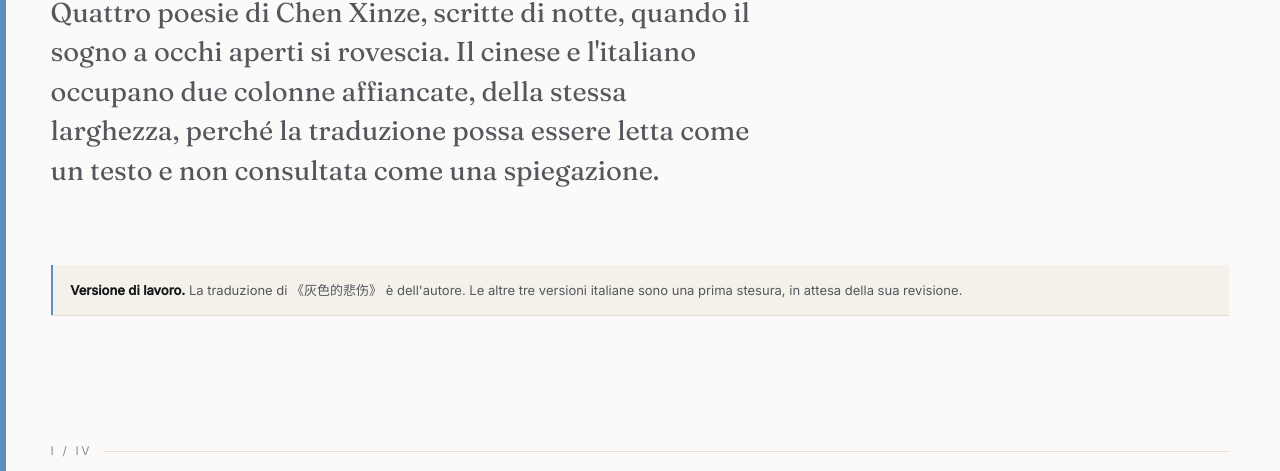
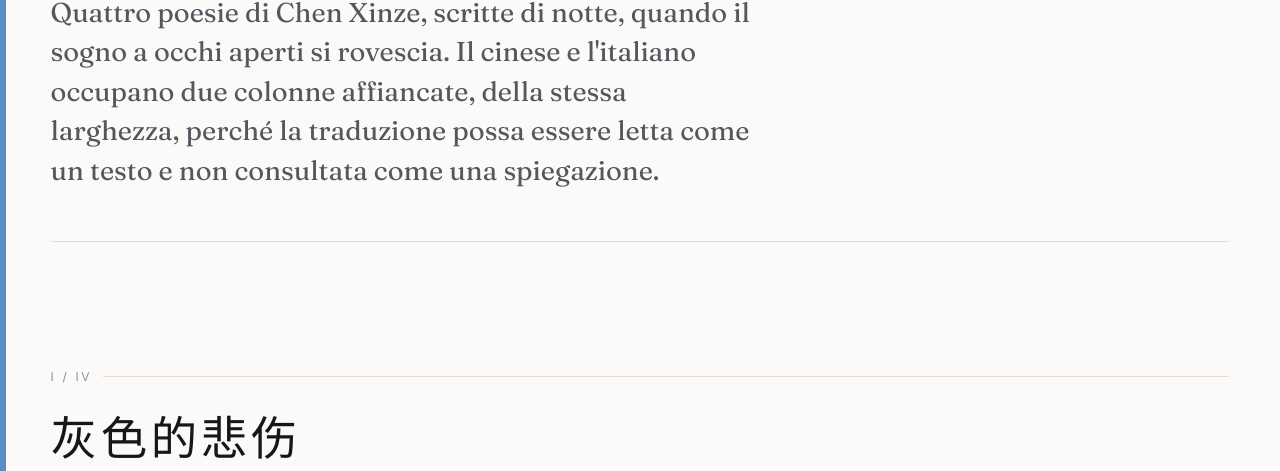
Before and after one commit to sognidiurni/sognidiurni.github.io, a plain HTML site: page poesie.html in a window 1280 px wide. Shown: the part 303-774 px from the top of the page. Drawn offline with Linux system fonts and the light colour scheme.

Commit message:
Pubblicazione definitiva: apre il sito ai motori di ricerca
Rimossi il meta robots noindex dalle cinque pagine e il Disallow da
robots.txt. Tolto l'avviso "Versione di lavoro" in cima alle poesie:
la stessa informazione resta, piu' compatta, dentro la nota alla
traduzione, perche' tre versioni italiane su quattro non sono ancora
dell'autore. Rimosso anche l'indirizzo email segnaposto, che non
deve finire nell'indice di Google.

Co-Authored-By: Claude Opus 5 <noreply@anthropic.com>

```diff
--- a/css/style.css
+++ b/css/style.css
@@ -444,20 +444,6 @@ body.lb-open { overflow: hidden; }
 /* -------------------------------------------------------------
    07. POESIE BILINGUI
    ------------------------------------------------------------- */
-/* Avviso temporaneo: segnala che alcune traduzioni sono ancora
-   una prima stesura. Da rimuovere insieme al blocco HTML quando
-   la revisione dell'autore è completa. */
-.draft-note {
-  display: block;
-  margin-top: 1.5rem;
-  padding: 0.9rem 1.1rem;
-  border-left: 2px solid var(--spine);
-  background: var(--paper-warm);
-  font-size: var(--t-sm);
-  color: var(--ink-2);
-}
-.draft-note strong { color: var(--ink); }
-
 .poem {
   padding-block: var(--band);
   border-top: 1px solid var(--line);
--- a/poesie.html
+++ b/poesie.html
@@ -3,10 +3,6 @@
 <head>
 <meta charset="utf-8">
 <meta name="viewport" content="width=device-width, initial-scale=1">
-
-<!-- FASE DI REVISIONE: impedisce ai motori di ricerca di indicizzare il sito.
-     DA RIMUOVERE alla pubblicazione definitiva, insieme al Disallow in robots.txt. -->
-<meta name="robots" content="noindex, nofollow">
 
 <title>Quattro poesie, cinese e italiano a fronte | Sotto lo sguardo dei sogni diurni</title>
 <meta name="description" content="Le quattro poesie di Chen Xinze (Tristezza grigia, Amore d&rsquo;autunno, Il rimedio, Monologo notturno) nel testo cinese originale con traduzione italiana a fronte, ciascuna accostata a un'incisione di Lin Junnan.">
@@ -93,17 +89,7 @@
        ogni poesia è un blocco <article class="poem"> autonomo.
        Attenzione: dentro .verse gli a-capo del codice sono
        significativi (la regola CSS è white-space: pre-line).
-
-       DA TOGLIERE PRIMA DELLA PUBBLICAZIONE: l'avviso qui sotto
-       (<aside class="draft-note">) segnala che tre traduzioni su
-       quattro sono ancora una prima stesura. Va eliminato quando
-       l'autore avrà completato la revisione.
        ========================================================= -->
-
-  <aside class="draft-note">
-    <span class="i18n" lang="it"><strong>Versione di lavoro.</strong> La traduzione di 《灰色的悲伤》 è dell'autore. Le altre tre versioni italiane sono una prima stesura, in attesa della sua revisione.</span>
-    <span class="i18n" lang="zh"><strong>工作版本。</strong>《灰色的悲伤》的译文出自作者本人，其余三首的意大利文尚为初稿，等待作者修订。</span>
-  </aside>
 
   <!-- ---------- I. 灰色的悲伤 ---------- -->
   <article class="poem poem--plate" id="tristezza-grigia">
@@ -279,8 +265,10 @@ disperde la stanchezza, porta la luce.</p>
     <p class="eyebrow"><span class="i18n" lang="it">Nota alla traduzione</span><span class="i18n" lang="zh">译者附记</span></p>
     <div class="prose">
       <p class="i18n" lang="it">Il cinese di queste poesie lavora spesso per accostamento. <span lang="zh">灰色的云 灰色的空气</span> mette due sostantivi vicini senza verbo e senza congiunzione, e in italiano bisogna decidere se legarli o lasciarli cadere uno dopo l'altro. Qui li ho lasciati cadere.</p>
+      <p class="i18n" lang="it"><strong>Nota.</strong> Delle quattro traduzioni, quella di <span lang="zh">灰色的悲伤</span> è dell'autore. Le altre tre sono traduzioni di servizio, destinate a essere sostituite dalle sue.</p>
       <p class="i18n" lang="it">Un altro caso è l'oca selvatica di <span lang="zh">秋天的爱情</span>. In cinese può essere un uccello solo oppure uno stormo intero, e la lingua non obbliga a scegliere; l'italiano invece obbliga. Ho tenuto il singolare, che rende meglio la solitudine del verso successivo, sapendo di perderci qualcosa. È il motivo per cui le due colonne stanno alla stessa altezza e con lo stesso corpo: chi legge il cinese deve poter vedere subito dove la traduzione ha stretto.</p>
       <p class="i18n" lang="zh">这几首诗的中文常以并置的方式运作。<span lang="zh">灰色的云 灰色的空气</span>把两个名词放在一起，没有动词，也没有连词；译成意大利文时必须决定是把它们连起来，还是让它们一个接一个落下。这里我选择了后者。</p>
+      <p class="i18n" lang="zh"><strong>说明。</strong>四首译文中，《灰色的悲伤》出自作者本人，其余三首为过渡性译文，将由作者的版本替换。</p>
       <p class="i18n" lang="zh">另一处是《秋天的爱情》里的大雁。中文可以是一只，也可以是一群，语言并不强迫作者选择，意大利文却强迫译者选择。我保留了单数，因为它更贴近下一句的孤独感，同时也明白这样会失去一些东西。两栏之所以放在同一高度、用同样的字号，正是为了让读中文的人一眼就看到译文在哪里收窄了。</p>
     </div>
   </section>
```
Also changed, not shown: contatti.html (+4 -7 lines), index.html (+0 -4 lines), opere.html (+0 -4 lines), progetto.html (+0 -4 lines), robots.txt.
